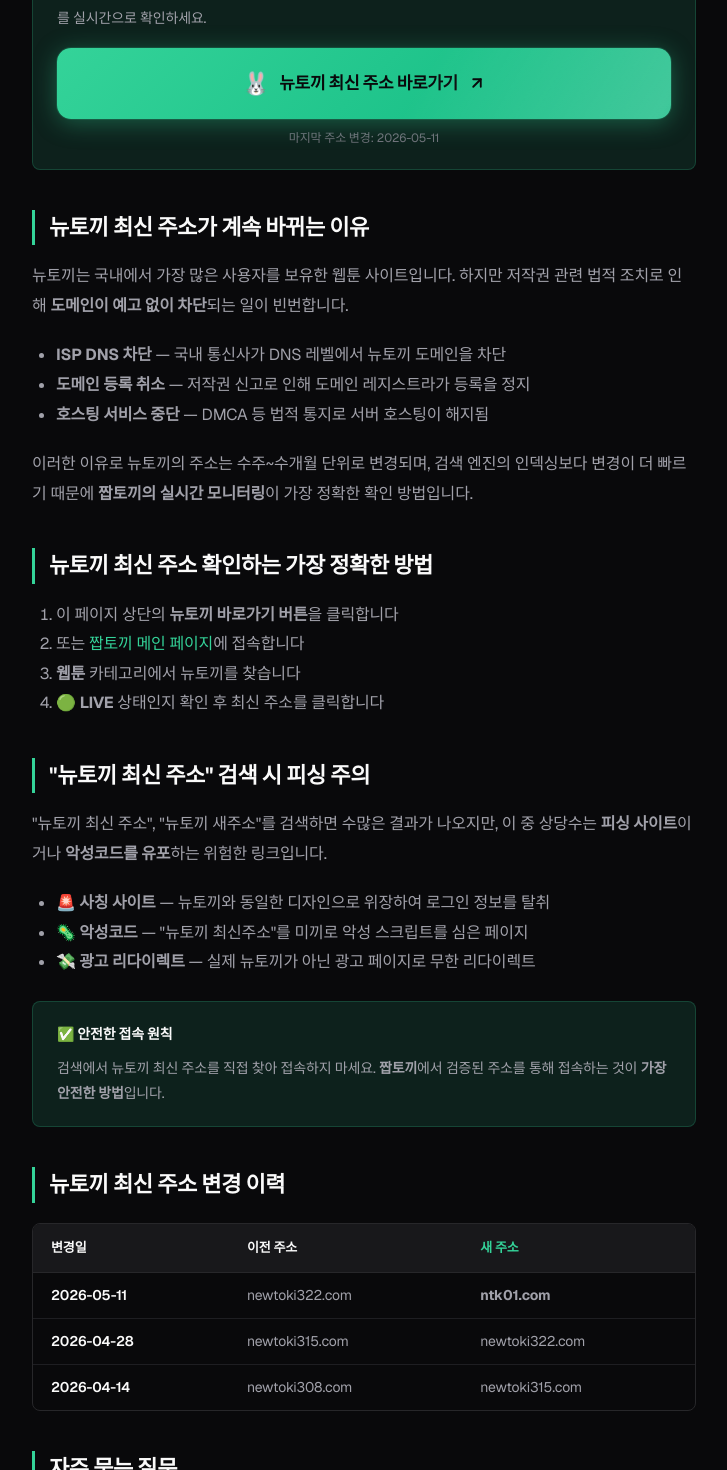
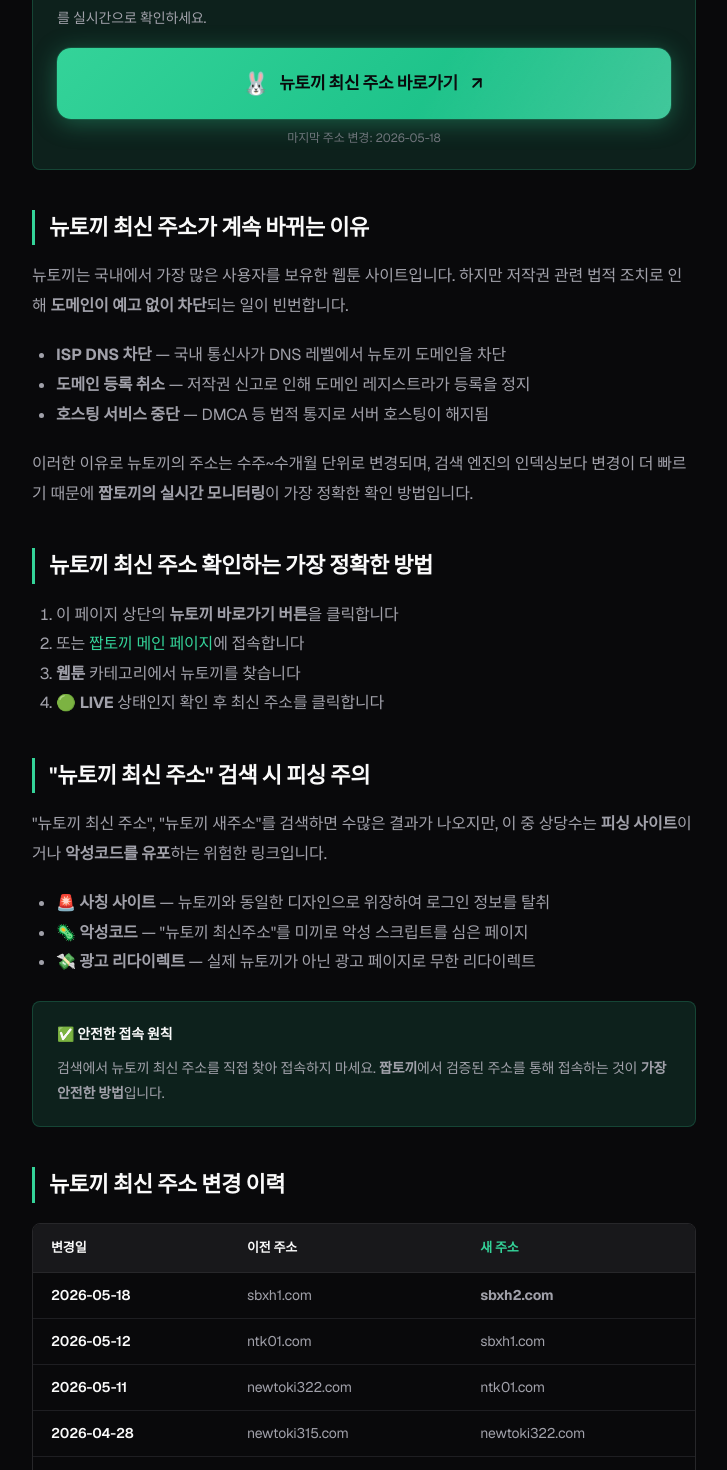
Before and after one commit to todaylinkkorea/jtokki, a Next.js app: page /newtoki-address in a window 1280 px wide. Shown: the part 560-2030 px from the top of the page, without its empty margins (400-1127 px from the left). Built offline with nearby package versions, Linux system fonts and the light colour scheme; no server answers.

Commit message:
feat: 뉴토끼 주소 변경 내역 업데이트 (sbxh2.com)
- newtoki-address: 주소 변경 이력 테이블에 최신 엔트리 추가
- NewtokiInlineButton: 마지막 변경일을 NEWTOKI_HISTORY에서 동적 참조
- newtoki, ntk01: dateModified를 2026-05-23으로 업데이트

```diff
--- a/src/app/newtoki-address/page.tsx
+++ b/src/app/newtoki-address/page.tsx
@@ -28,7 +28,7 @@
   description: '뉴토끼 최신 접속 주소를 짭토끼에서 실시간으로 검증하여 안내합니다.',
   author: { '@type': 'Organization', name: '짭토끼', url: SITE_URL, sameAs: [FACEBOOK_URL, GITHUB_URL] },
   publisher: { '@type': 'Organization', name: '짭토끼', url: SITE_URL },
-  datePublished: '2026-05-13', dateModified: '2026-05-13',
+  datePublished: '2026-05-13', dateModified: '2026-05-23',
   mainEntityOfPage: { '@type': 'WebPage', '@id': `${SITE_URL}/newtoki-address` },
 };
 
@@ -143,7 +143,9 @@
             <table className="comparison-table">
               <thead><tr><th>변경일</th><th>이전 주소</th><th>새 주소</th></tr></thead>
               <tbody>
-                <tr><td>2026-05-11</td><td>newtoki322.com</td><td><strong>ntk01.com</strong></td></tr>
+                <tr><td>2026-05-18</td><td>sbxh1.com</td><td><strong>sbxh2.com</strong></td></tr>
+                <tr><td>2026-05-12</td><td>ntk01.com</td><td>sbxh1.com</td></tr>
+                <tr><td>2026-05-11</td><td>newtoki322.com</td><td>ntk01.com</td></tr>
                 <tr><td>2026-04-28</td><td>newtoki315.com</td><td>newtoki322.com</td></tr>
                 <tr><td>2026-04-14</td><td>newtoki308.com</td><td>newtoki315.com</td></tr>
               </tbody>
--- a/src/app/newtoki/page.tsx
+++ b/src/app/newtoki/page.tsx
@@ -32,7 +32,7 @@
   author: { '@type': 'Organization', name: '짭토끼' },
   publisher: { '@type': 'Organization', name: '짭토끼' },
   datePublished: '2026-04-29',
-  dateModified: '2026-05-11',
+  dateModified: '2026-05-23',
   mainEntityOfPage: {
     '@type': 'WebPage',
     '@id': `${SITE_URL}/newtoki`,
--- a/src/app/ntk01/page.tsx
+++ b/src/app/ntk01/page.tsx
@@ -43,7 +43,7 @@
     url: SITE_URL,
   },
   datePublished: '2026-05-04',
-  dateModified: '2026-05-11',
+  dateModified: '2026-05-23',
   mainEntityOfPage: {
     '@type': 'WebPage',
     '@id': `${SITE_URL}/ntk01`,
--- a/src/components/NewtokiInlineButton.tsx
+++ b/src/components/NewtokiInlineButton.tsx
@@ -1,4 +1,4 @@
-import { CATEGORIES } from '@/data/categories';
+import { CATEGORIES, NEWTOKI_HISTORY } from '@/data/categories';
 
 /**
  * 뉴토끼 최신 주소 바로가기 인라인 버튼 (서버 컴포넌트)
@@ -9,6 +9,7 @@
   const webtoonCat = CATEGORIES.find((c) => c.id === 'webtoon');
   const newtoki = webtoonCat?.sites.find((s) => s.name === '뉴토끼');
   const url = newtoki?.url ?? '/';
+  const lastChanged = NEWTOKI_HISTORY?.[0]?.date ?? '알 수 없음';
 
   return (
     <>
@@ -28,7 +29,7 @@
         </svg>
       </a>
       <p style={{ textAlign: 'center', fontSize: 12, color: 'var(--text-muted)', marginTop: 8, marginBottom: 0 }}>
-        마지막 주소 변경: 2026-05-11
+        마지막 주소 변경: {lastChanged}
       </p>
     </>
   );
```
